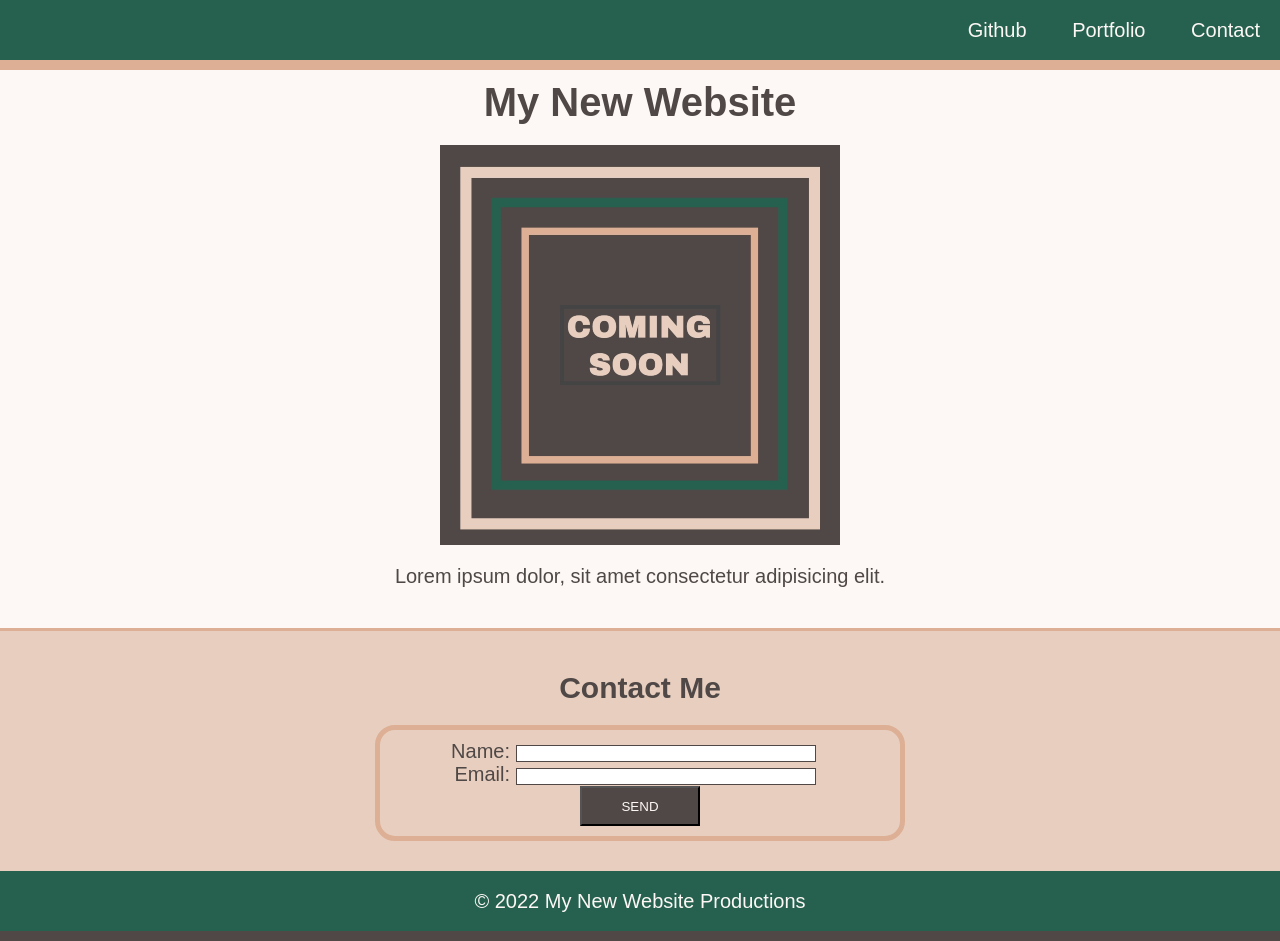
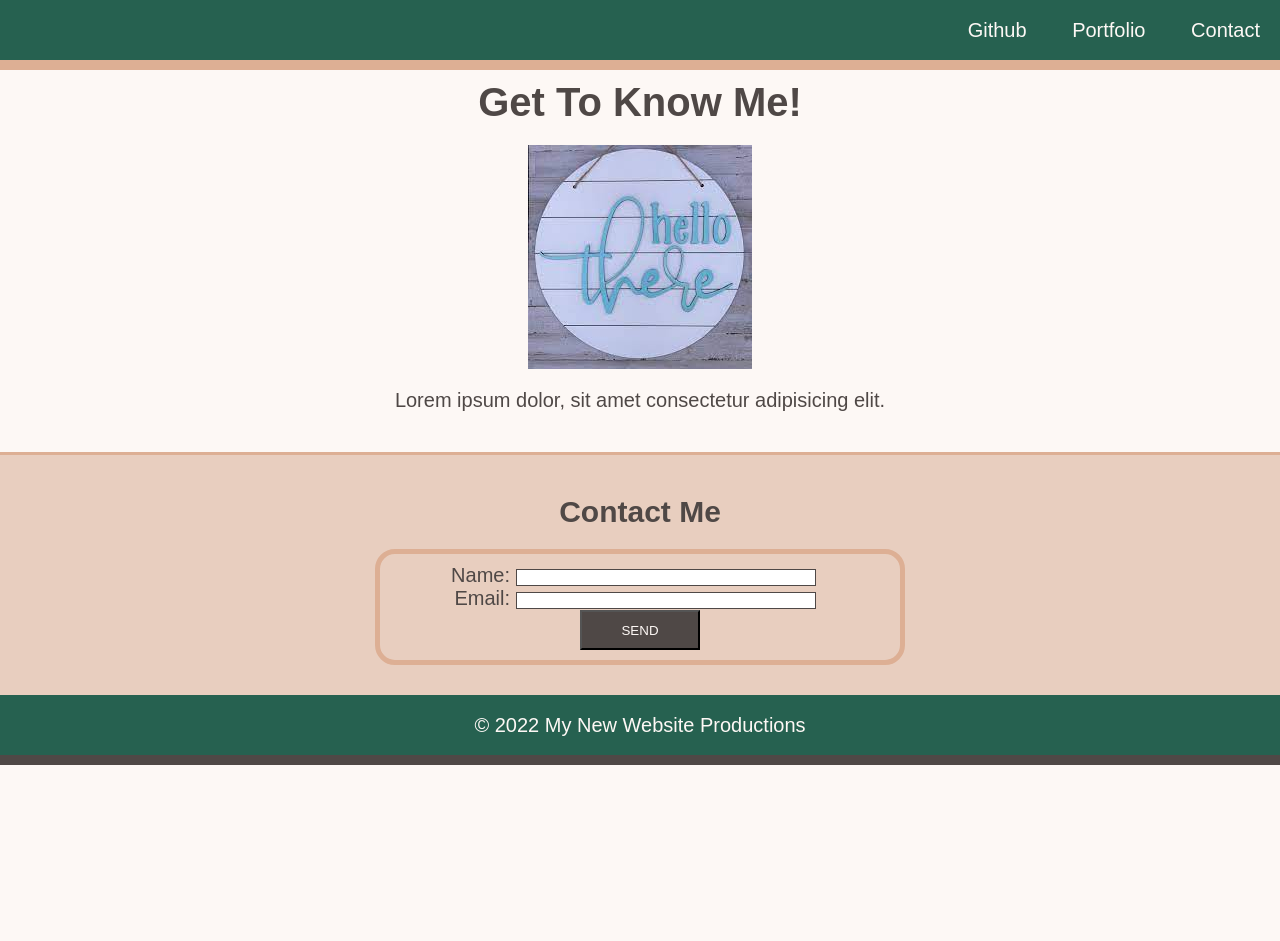
Before and after one commit to Rilaey/Landing-Page, a plain HTML site: page Main/index.html in a window 1280 px wide. After the commit the page ends 800 px from the top, so only its background shows below. Drawn offline with Linux system fonts and the light colour scheme.

Commit message:
added an image and altered the header

```diff
--- a/Main/index.html
+++ b/Main/index.html
@@ -19,9 +19,9 @@
   </header>
 
   <main>
-    <h1 class="text-center">My New Website</h1>
+    <h1 class="text-center">Get To Know Me!</h1>
     <figure>
-      <img src="./assets/images/image-1.png" alt="Graphic with Coming Soon text">
+      <img src="./assets/images/hello-sign.jpeg" alt="Graphic with Coming Soon text">
       <figcaption class="text-center">Lorem ipsum dolor, sit amet consectetur adipisicing elit.</figcaption>
     </figure>
     <section id="contact">
```
Also changed, not shown: Main/assets/images/hello-sign.jpeg (added).
